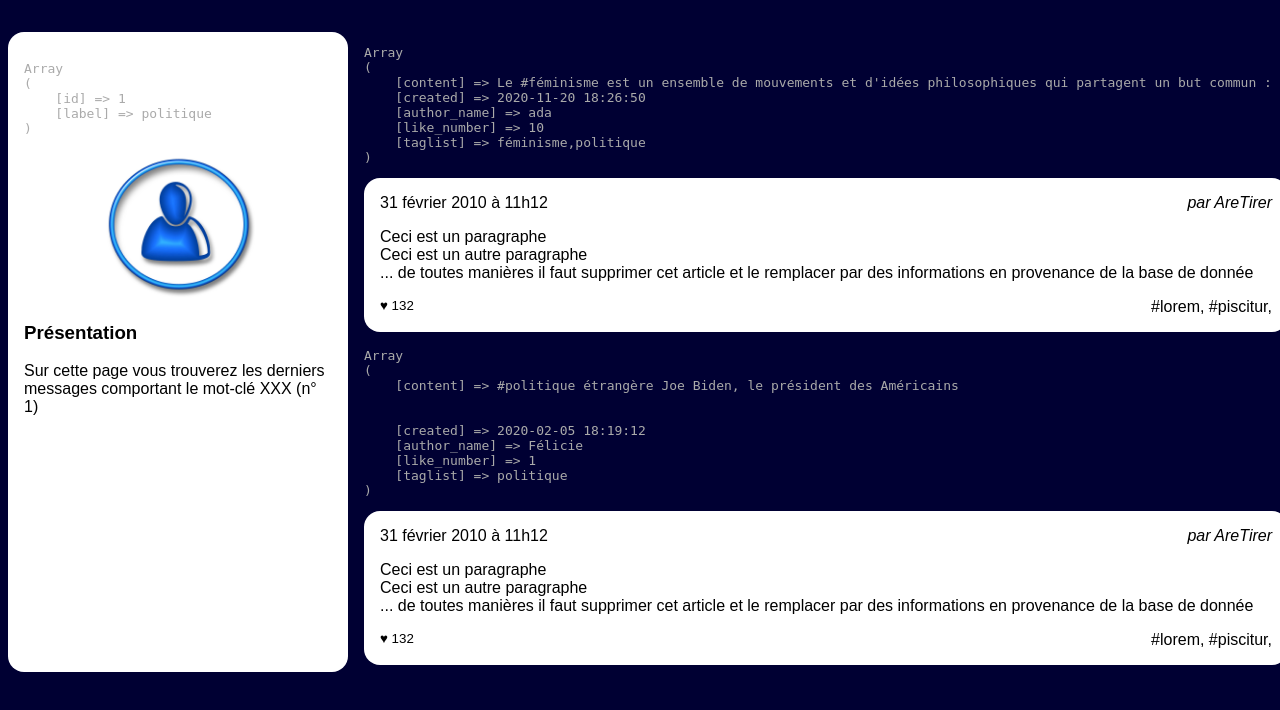
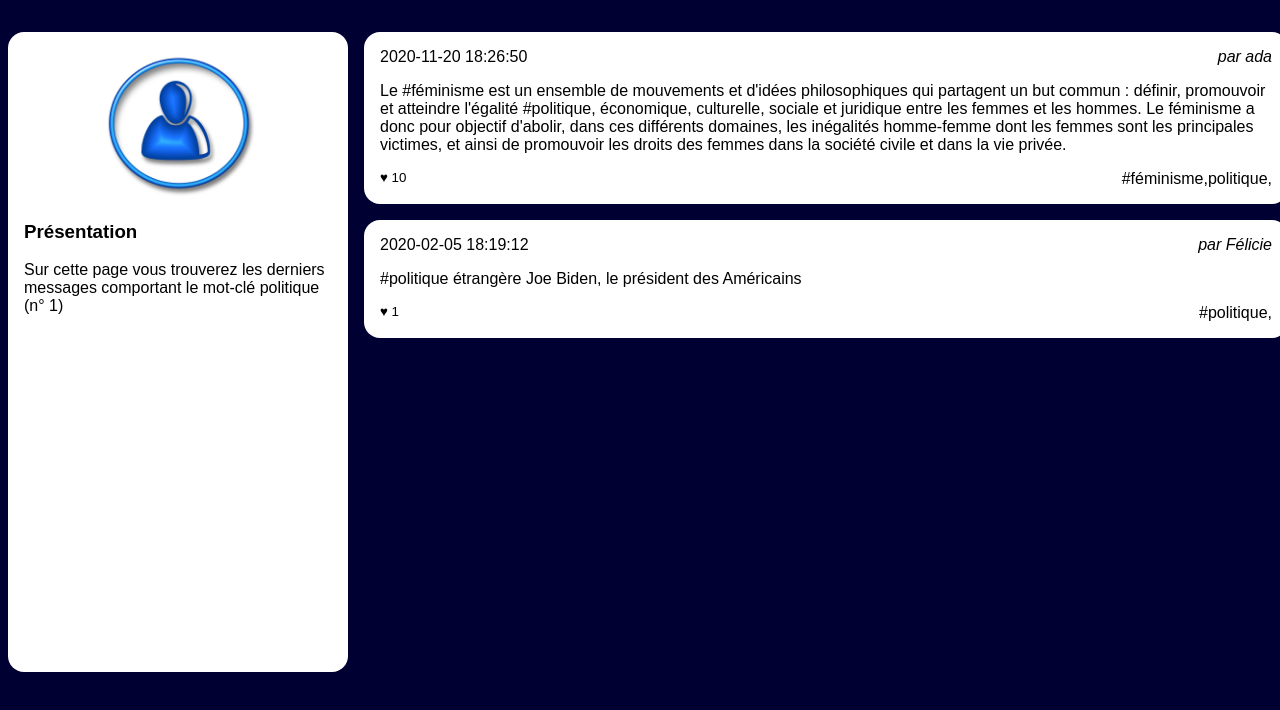
Before and after one commit to laure-sterne/petitHerissonPipou, a PHP site: page /tags.php?tag_id=1 in a window 1280 px wide. Shown: the part 90-800 px from the top of the page. Run offline with PHP 8.4, Linux system fonts and the light colour scheme; data comes from the database, SQL or seed files in the repository.

Commit message:
Update tags.php
et retarit des arrays visibles (pour de vrai cette fois)

```diff
--- a/Niveau1/tags.php
+++ b/Niveau1/tags.php
@@ -52,13 +52,13 @@
                 $lesInformations = $mysqli->query($laQuestionEnSql);
                 $tag = $lesInformations->fetch_assoc();
                 //@todo: afficher le résultat de la ligne ci dessous, remplacer XXX par le label et effacer la ligne ci-dessous
-                echo "<pre>" . print_r($tag, 1) . "</pre>";
+                // echo "<pre>" . print_r($tag, 1) . "</pre>";
                 ?>
                 <img src="user.jpg" alt="Portrait de l'utilisatrice"/>
                 <section>
                     <h3>Présentation</h3>
                     <p>Sur cette page vous trouverez les derniers messages comportant
-                        le mot-clé XXX
+                        le mot-clé <?php echo $tag['label'] ?>
                         (n° <?php echo $tagId ?>)
                     </p>
 
@@ -97,24 +97,19 @@
                 while ($post = $lesInformations->fetch_assoc())
                 {
 
-                    echo "<pre>" . print_r($post, 1) . "</pre>";
+                    // echo "<pre>" . print_r($post, 1) . "</pre>";
                     ?>
                     <article>
                         <h3>
-                            <time datetime='2020-02-01 11:12:13' >31 février 2010 à 11h12</time>
+                            <time datetime='2020-02-01 11:12:13' ><?php echo $post['created'] ?></time>
                         </h3>
-                        <address>par AreTirer</address>
+                        <address>par <?php echo $post['author_name'] ?></address>
                         <div>
-                            <p>Ceci est un paragraphe</p>
-                            <p>Ceci est un autre paragraphe</p>
-                            <p>... de toutes manières il faut supprimer cet
-                                article et le remplacer par des informations en
-                                provenance de la base de donnée</p>
+                            <p><?php echo $post['content'] ?></p>
                         </div>
                         <footer>
-                            <small>♥ 132</small>
-                            <a href="">#lorem</a>,
-                            <a href="">#piscitur</a>,
+                            <small>♥ <?php echo $post['like_number'] ?></small>
+                            <a href="">#<?php echo $post['taglist'] ?></a>,
                         </footer>
                     </article>
                 <?php } ?>
```
